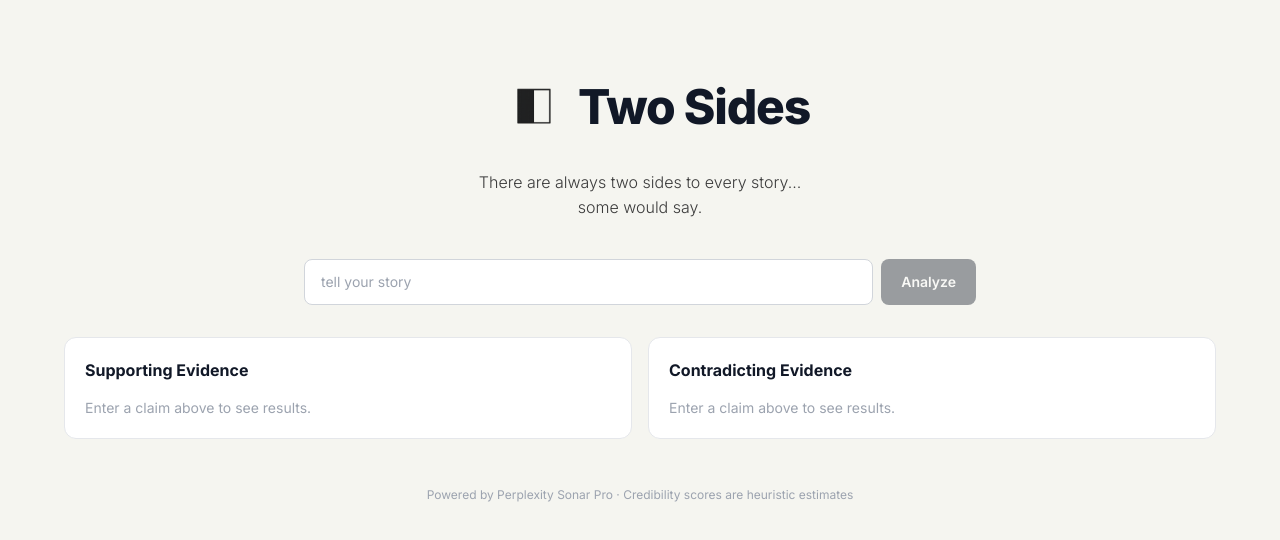
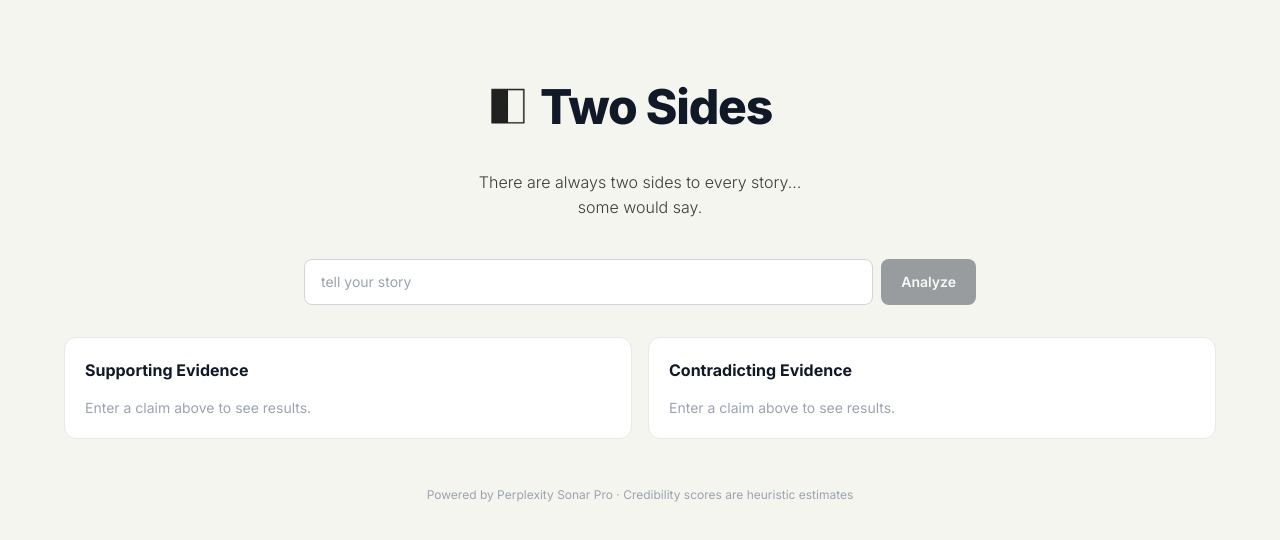
Before and after one commit to nikaxpak/twosides, a Next.js app: page / in a window 1280 px wide. Shown: the top 540 px of the page. Built offline with nearby package versions, Linux system fonts and the light colour scheme.

Commit message:
revert title and search bar alignment

```diff
--- a/app/page.tsx
+++ b/app/page.tsx
@@ -325,9 +325,9 @@ export default function Home() {
 
   return (
     <main className="min-h-screen flex flex-col items-center px-4 py-16">
-      {/* Header + Input */}
-      <div className="flex flex-col items-center w-full max-w-2xl mx-auto mb-8">
-        <div className="flex items-center justify-center gap-3 mb-5">
+      {/* Header */}
+      <div className="text-center mb-10">
+        <div className="flex items-center justify-center gap-0 mb-5 -ml-16 max-w-2xl mx-auto">
           <img
             src="/twosides_logo.png"
             alt="Two Sides"
@@ -340,10 +340,12 @@ export default function Home() {
         <p className="font-light leading-relaxed" style={{ color: "#3B3B3B" }}>
           There are always two sides to every story...
         </p>
-        <p className="font-light mb-10" style={{ color: "#3B3B3B" }}>some would say.</p>
+        <p className="font-light" style={{ color: "#3B3B3B" }}>some would say.</p>
+      </div>
 
-        <form onSubmit={handleSubmit} className="w-full">
-          <div className="flex gap-2">
+      {/* Input */}
+      <form onSubmit={handleSubmit} className="w-full max-w-2xl mx-auto mb-8">
+        <div className="flex gap-2">
           <input
             type="text"
             value={query}
@@ -369,8 +371,7 @@ export default function Home() {
             )}
           </button>
         </div>
-        </form>
-      </div>
+      </form>
 
       {/* Error */}
       {error && (
```
